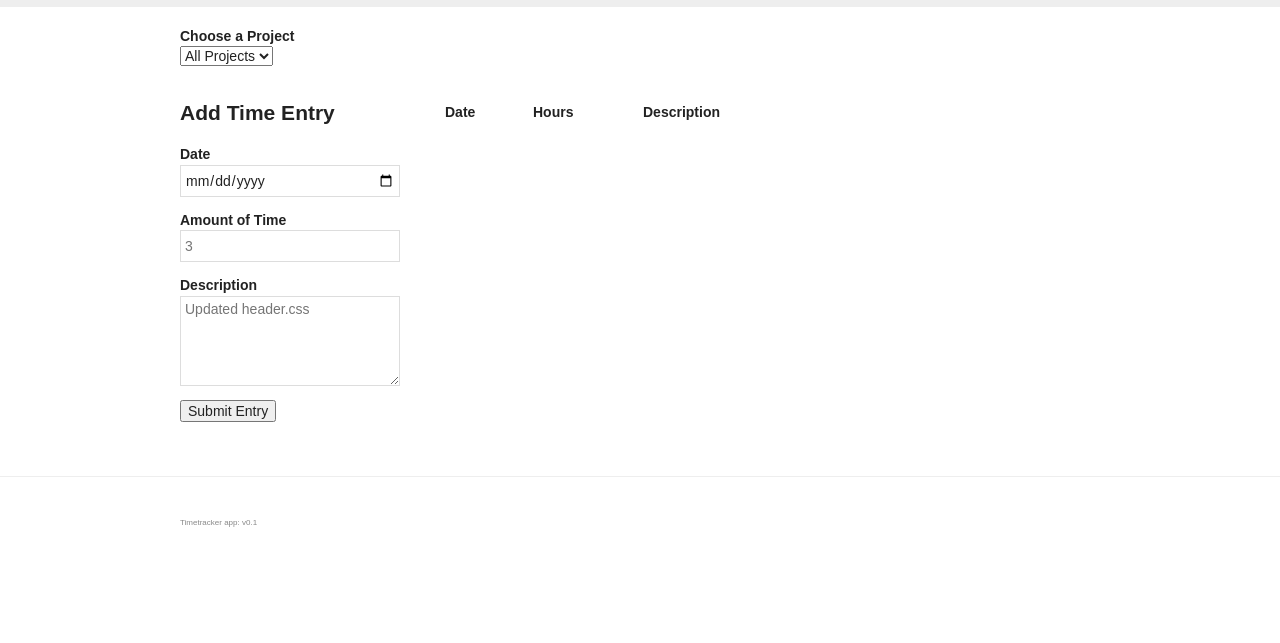
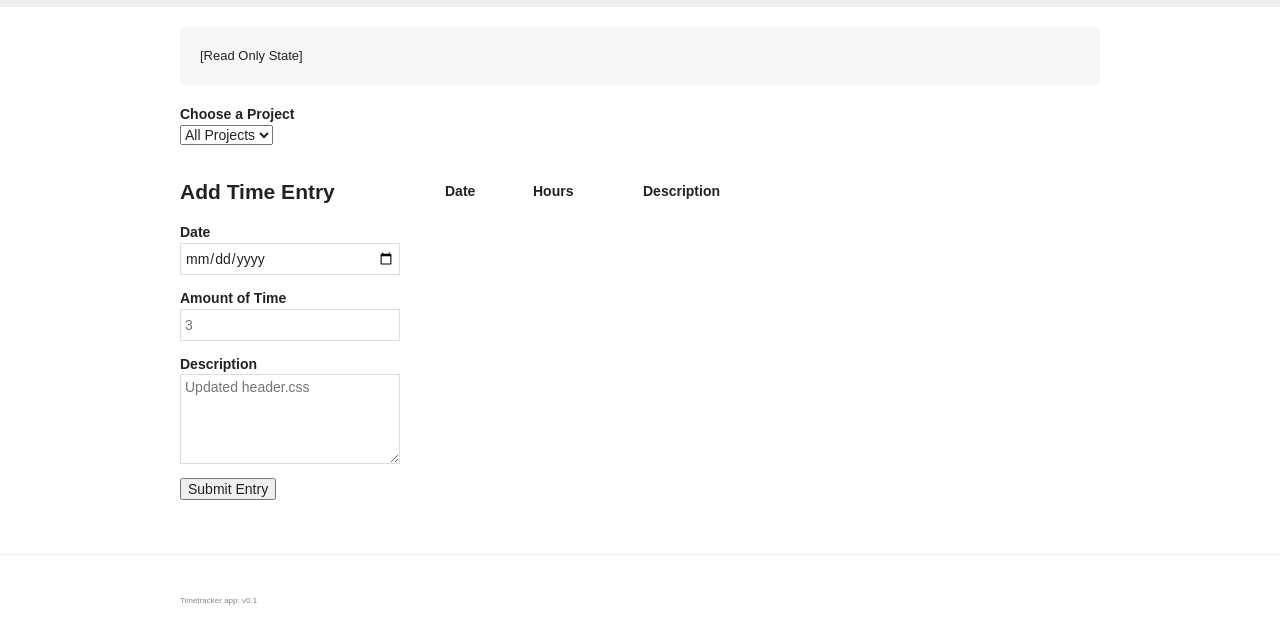
Before and after one commit to hbuchel/ang-timetracker, a website: page app/index.html in a window 1280 px wide. Shown: the part 57-700 px from the top of the page. Drawn offline with Linux system fonts and the light colour scheme.

Commit message:
added state

```diff
--- a/app/index.html
+++ b/app/index.html
@@ -21,7 +21,7 @@
       <div class="group">
         <h1 class="site-logo">TimeTracker</h1>
         <nav>
-          <a class="nav-link" href="/ang-timetracker/app/#/">Time</a>
+          <a class="nav-link" href="/ang-timetracker/app/#/projects">Time</a>
           <a class="nav-link" href="/ang-timetracker/app/#/projects">Projects</a>
 
           <a class="nav-link" ng-show="user" ng-click="logout()">Logout</a>
@@ -29,7 +29,11 @@
       </div>
     </div>
   </header>
-
+  <div class="container">
+    <div class="well">
+      [Read Only State]
+    </div>
+  </div>
   <!--[if lt IE 7]>
       <p class="browsehappy">You are using an <strong>outdated</strong> browser. Please <a href="http://browsehappy.com/">upgrade your browser</a> to improve your experience.</p>
   <![endif]-->
```
